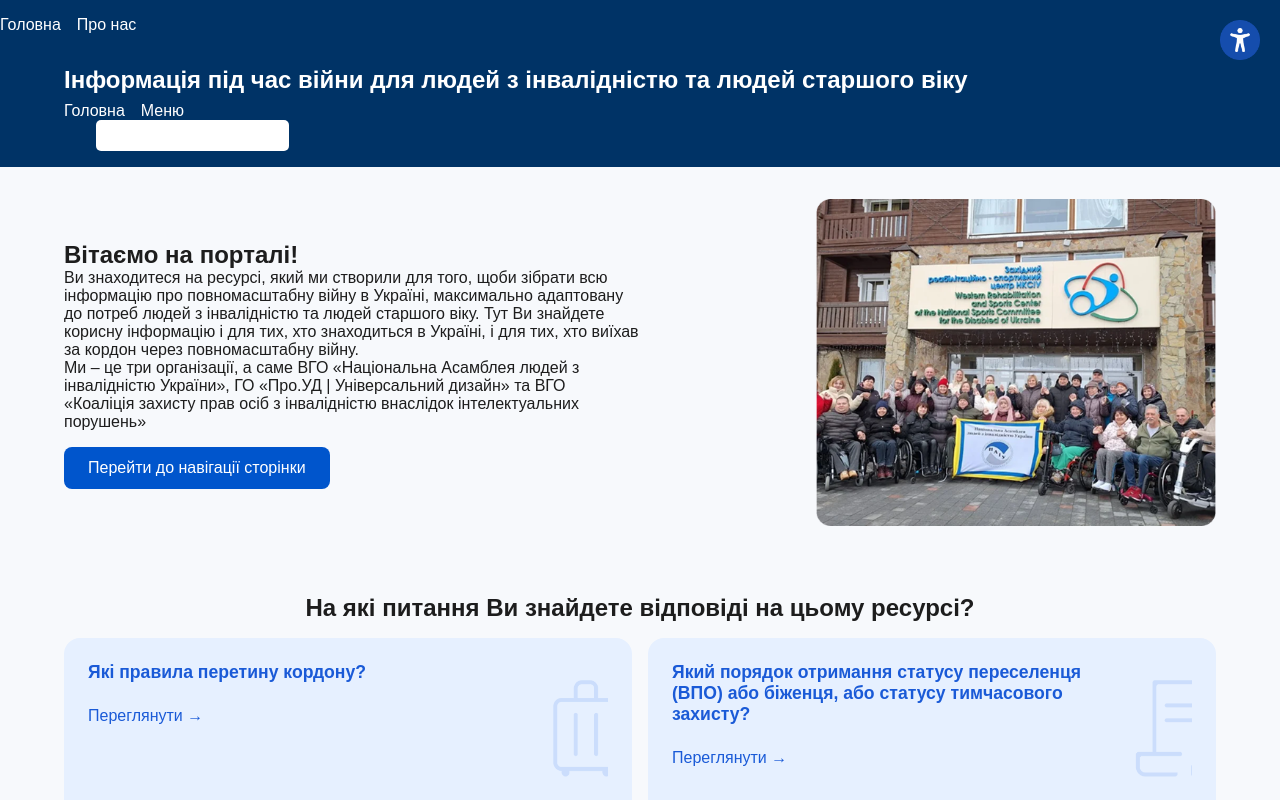
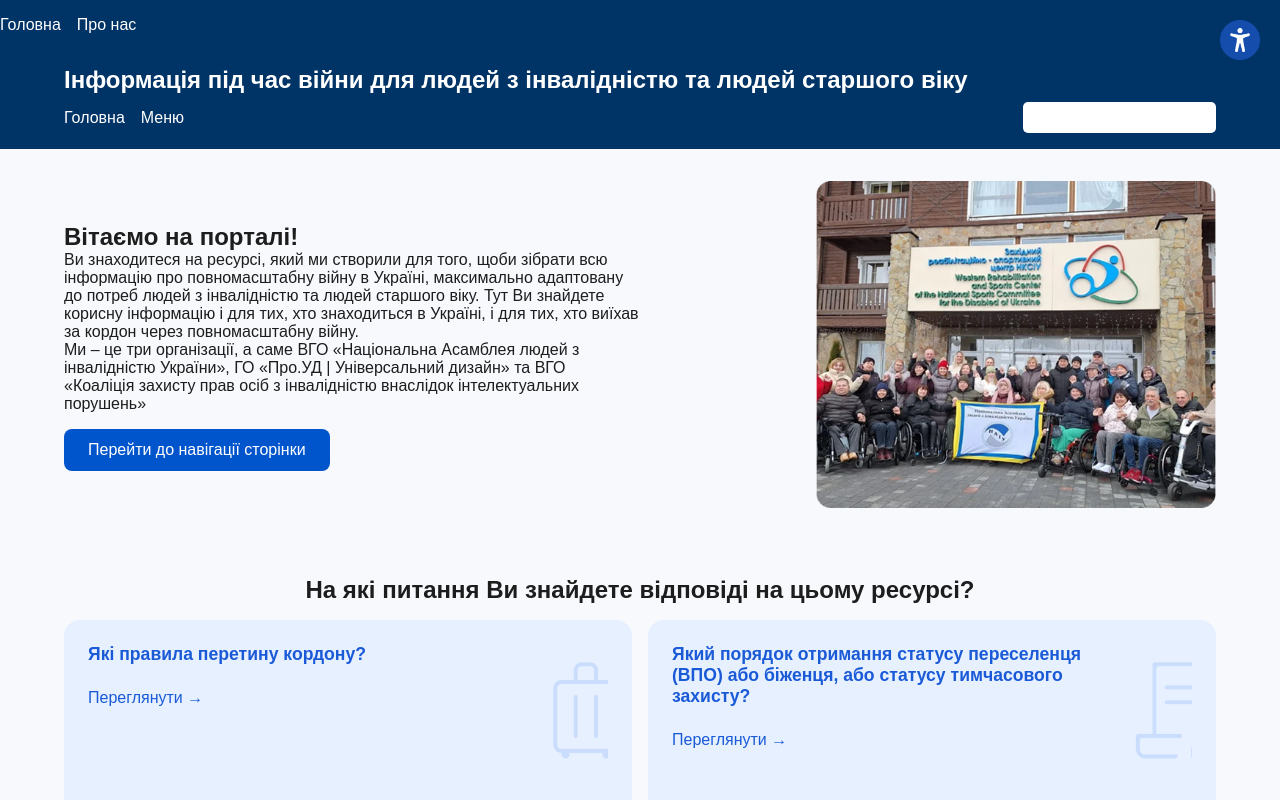
Before and after one commit to RomanTTTTT/WebProject, a React (Create React App) app: page / in a window 1280 px wide. Shown: the top 800 px of the page. Built offline with nearby package versions, Linux system fonts and the light colour scheme.

Commit message:
fixed visual bug

```diff
--- a/src/pages/styles.css
+++ b/src/pages/styles.css
@@ -25,6 +25,12 @@
   header h1 {
     font-size: 1.5rem;
     margin-bottom: 0.5rem;
+  }
+
+  nav {
+    display: flex;
+    align-items: center;
+    justify-content: space-between;
   }
 
   nav ul {
```
